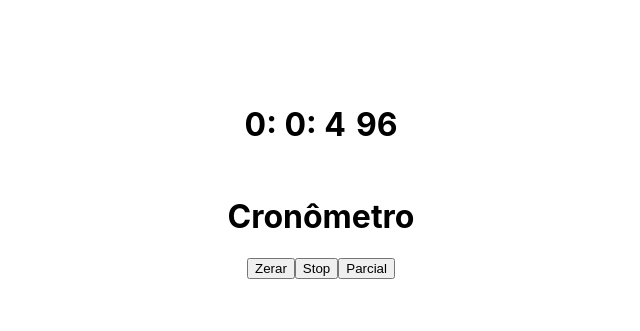
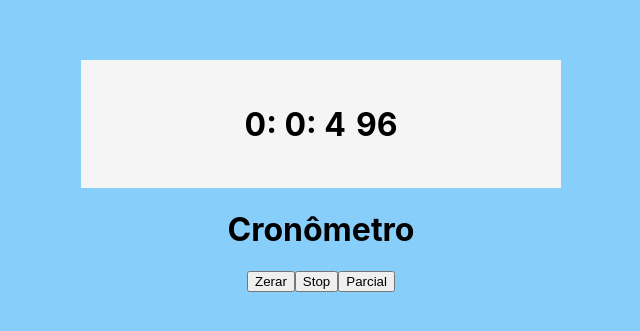
Before and after one commit to gabrielbbrito1/Desafio2-React, a React (Create React App) app: page / in a window 1280 px wide. Shown: the part 213-544 px from the top of the page, without its empty margins (319-959 px from the left). Built offline with nearby package versions, Linux system fonts and the light colour scheme.

Commit message:
Style base

```diff
--- a/src/App.css
+++ b/src/App.css
@@ -4,6 +4,7 @@
     justify-content: center;
     align-items: center;
     flex-direction: column;
+    background-color: lightskyblue
 }
 .contadorFlex{
     display: flex;
@@ -13,3 +14,11 @@
 .contador{
     margin-right: 10px;
 }
+.counterBody{
+    background-color: whitesmoke;
+    width: 60vh;
+    height: 10vw;
+    display: flex;
+    justify-content: center;
+    align-items: center;
+}
--- a/src/App.js
+++ b/src/App.js
@@ -130,7 +130,7 @@ class App extends React.Component {
 
     return (
       <div className= "main">
-        <div>
+        <div className = "counterBody">
           <Contador horas={this.state.horas} minutos={this.state.minutos} segundos={this.state.segundos} centesimos={this.state.centesimos} />
         </div>
 
```
